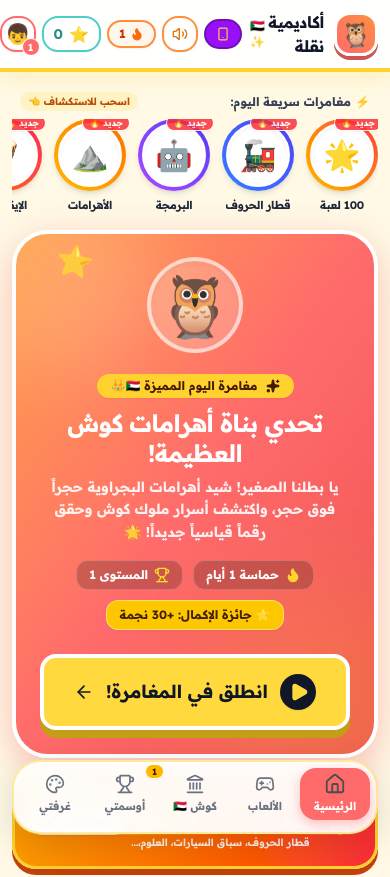
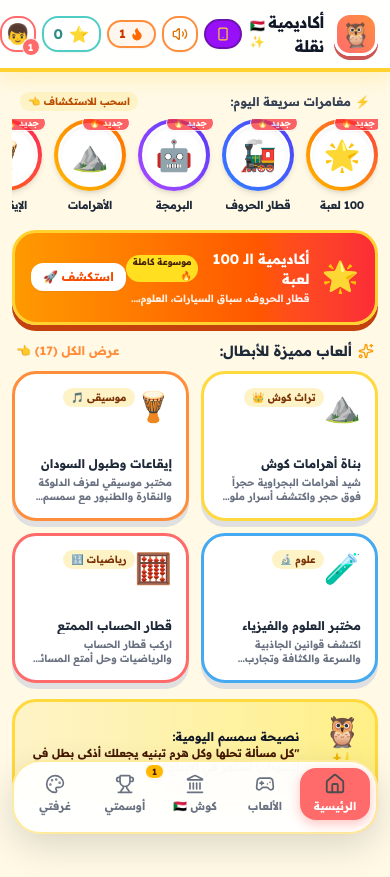
Before and after one commit to almangory/naqla-game, a React (Vite) app: page / in a window 390 px wide. Shown: the top 877 px of the page. Built offline with nearby package versions, Linux system fonts and the light colour scheme.

Commit message:
refactor: remove oversized hero adventure banner from mobile and desktop views

```diff
--- a/src/App.tsx
+++ b/src/App.tsx
@@ -29,7 +29,6 @@ import {
 import { GameCategory, UserStats } from './types';
 import { useSoundEffects } from './hooks/useSoundEffects';
 import { MobileBottomDock, MobileNavSection } from './components/MobileBottomDock';
-import { HeroAdventureBanner } from './components/HeroAdventureBanner';
 import { MobileStoriesBar } from './components/MobileStoriesBar';
 
 // Lazy Loaded Game Modules for Performance & Code Splitting
@@ -763,17 +762,6 @@ export default function App() {
                 {/* Sub-section Views based on Mobile Bottom Dock Selection */}
                 {mobileNavSection === 'home' && (
                   <div className="space-y-4">
-                    {/* Compact Hero Adventure */}
-                    <HeroAdventureBanner
-                      onPlayFeaturedGame={(gameId) => {
-                        setActiveTab(gameId as any);
-                        playStarSound();
-                      }}
-                      streak={stats.streak}
-                      level={stats.level}
-                      stars={stats.stars}
-                    />
-
                     {/* 🌟 100 Games Academy Mobile Launcher Card */}
                     <motion.button
                       onClick={() => {
@@ -1064,18 +1052,7 @@ export default function App() {
               /* ========================================================================= */
               <div className="max-w-7xl mx-auto w-full p-4 sm:p-8 space-y-8 animate-fade-in" id="desktop-bento-portal">
 
-                {/* 1. Hero Adventure Banner */}
-                <HeroAdventureBanner
-                  onPlayFeaturedGame={(gameId) => {
-                    setActiveTab(gameId as any);
-                    playStarSound();
-                  }}
-                  streak={stats.streak}
-                  level={stats.level}
-                  stars={stats.stars}
-                />
-
-                {/* 2. Top Bento Row: Quick Stats + Customizer Station + Interactive Stickers Wall */}
+                {/* 1. Top Bento Row: Quick Stats + Customizer Station + Interactive Stickers Wall */}
                 <div className="grid grid-cols-1 lg:grid-cols-3 gap-6">
 
                   {/* Card 1: Kid Profile & Explorer Level */}
```
